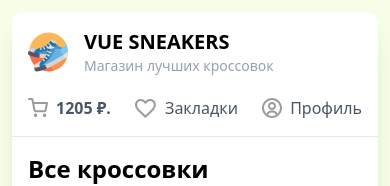
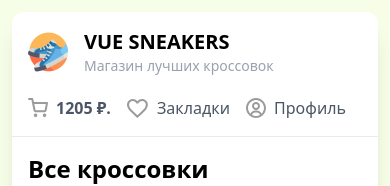
Before and after one commit to baikhonov/vue-sneakers-shop, a Vue app: page / in a window 390 px wide. Shown: the top 186 px of the page. Built offline with nearby package versions, Linux system fonts and the light colour scheme; no server answers.

Commit message:
Правки адаптива

```diff
--- a/src/components/PageHeader.vue
+++ b/src/components/PageHeader.vue
@@ -9,7 +9,7 @@
         <p class="text-sm text-gray-400">Магазин лучших кроссовок</p>
       </div>
     </div>
-    <ul class="flex max-sm:justify-between gap-8 max-sm:gap-2 max-sm:w-full">
+    <ul class="flex gap-8 max-md:gap-6 max-sm:gap-4 max-sm:w-full">
       <li class="flex items-center gap-2 text-gray-600 hover:text-black cursor-pointer">
         <img src="/cart.svg" alt="Корзина" />
         <span class="font-semibold">1205 ₽.</span>
```
